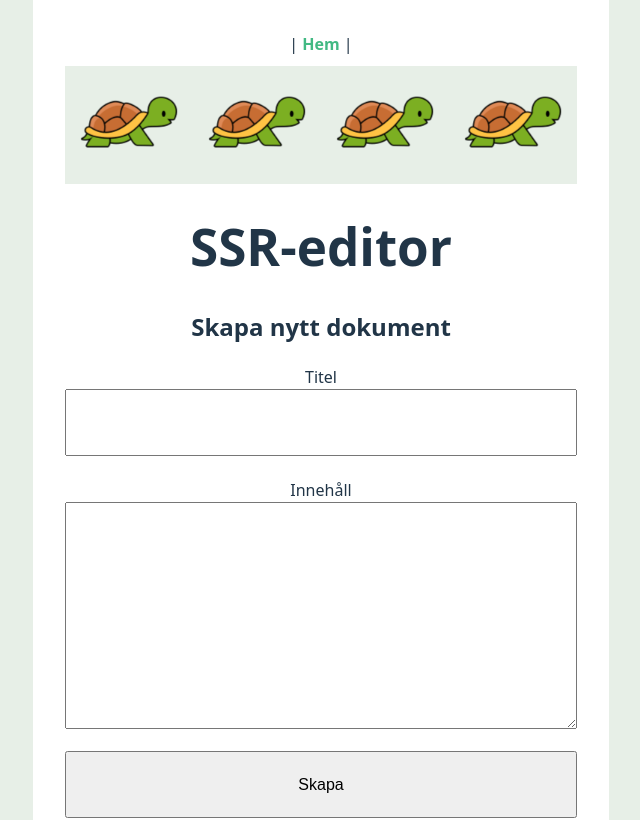
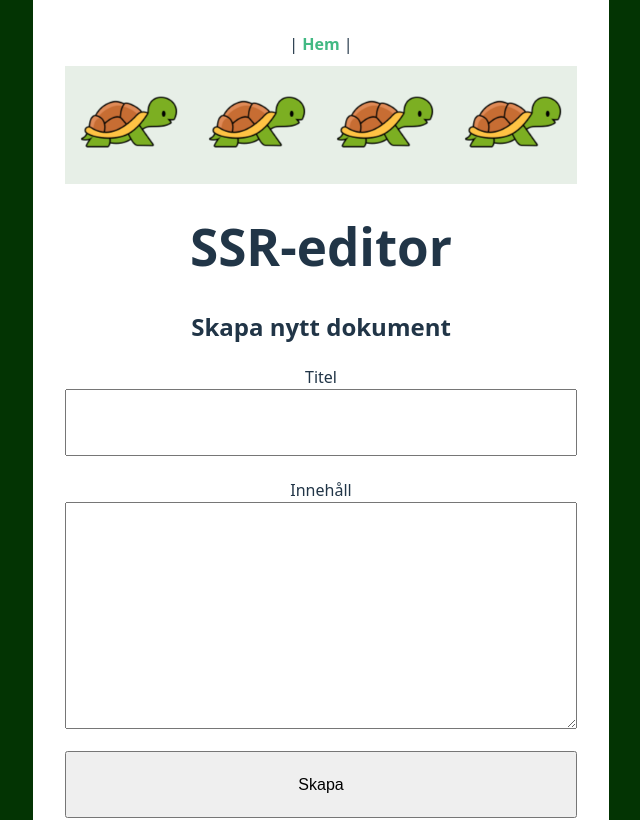
Before and after one commit to hhannaarvid/ssr-frontend, a Vue app: page /#/ in a window 1280 px wide. Shown: the top 820 px of the page, without its empty margins (319-959 px from the left). Built offline with nearby package versions, Linux system fonts and the light colour scheme; no server answers.

Commit message:
ändrat bakgrundsfärg body

```diff
--- a/src/style.css
+++ b/src/style.css
@@ -28,7 +28,7 @@ body {
   place-items: center;
   min-width: 320px;
   min-height: 100vh;
-  background-color: rgb(231, 239, 231);
+  background-color: rgb(3, 52, 3);
 }
 
 h1 {
```
